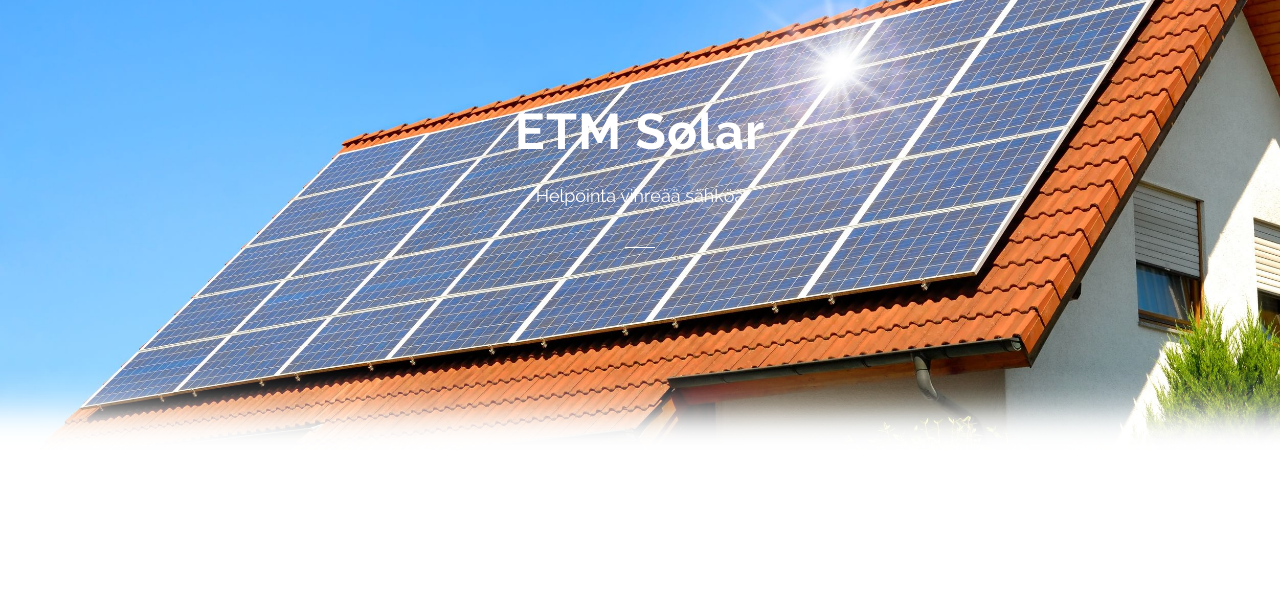
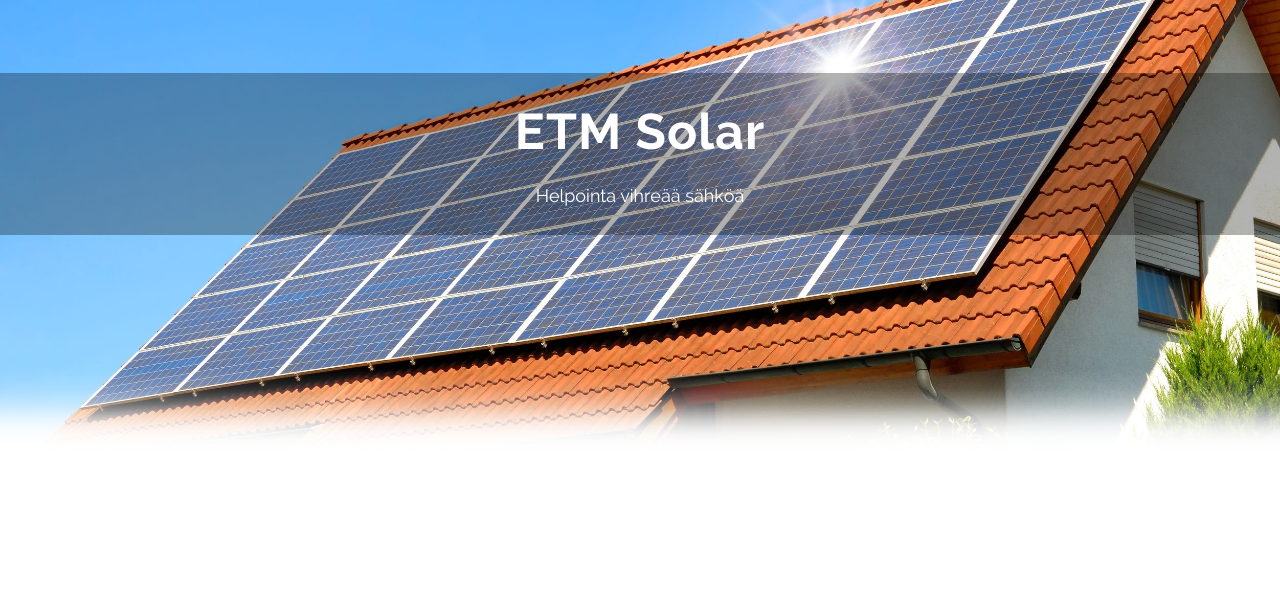
Before and after one commit to touney/ETM-Solar, a plain HTML site: page index.html in a window 1280 px wide. Shown: the part 182-787 px from the top of the page. Drawn offline with Linux system fonts and the light colour scheme; a script that the page names is missing.

Commit message:
otsikon muotoilua

```diff
--- a/css/main.css
+++ b/css/main.css
@@ -100,7 +100,9 @@ h5, h6          { font-weight: bolder }
 
 
 
-
+.mainHeader {
+  background-color: rgba(0,0,0,0.3);
+}
 
 
 
--- a/index.html
+++ b/index.html
@@ -58,7 +58,7 @@
 			</nav>
 		</header>
 
-		<div class="caption light animated wow fadeInDown clearfix">
+		<div class="caption light animated wow fadeInDown clearfix mainHeader">
 
 			<!--SIVUN PÄÄOTSIKKO-->
 			<h1>ETM Solar</h1>
@@ -66,7 +66,7 @@
 			<!--SIVUN SUBTITLE-->
 			<p>Helpointa vihreää sähköä</p>
 
-			<hr>
+			<!--<hr>-->
 		</div>
 		<div class="shadow"></div>
 	</section><!--  End billboard  -->
```
